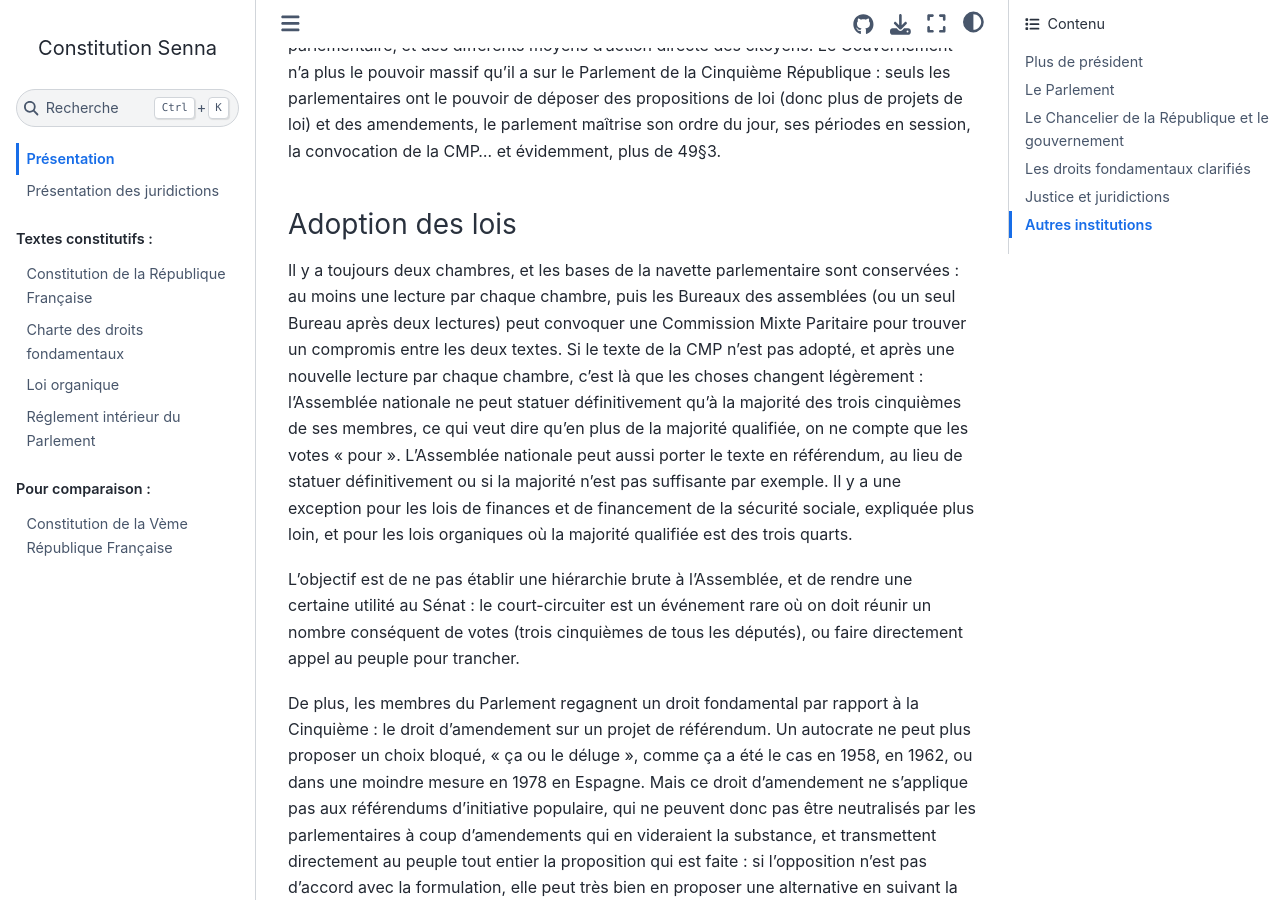
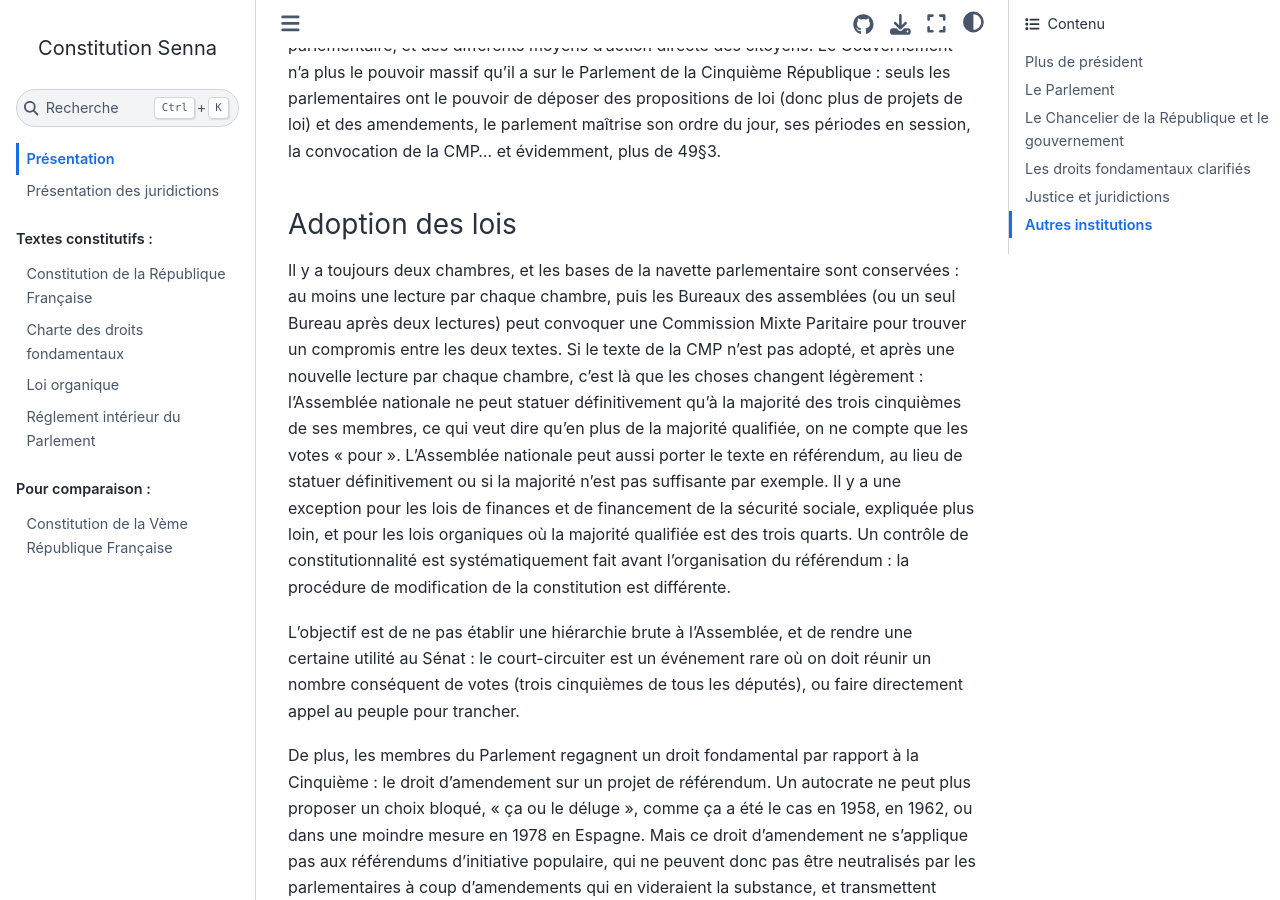
Before and after one commit to Gouvernathor/senna, a Sphinx documentation site: the page built from source/presentation.rst, in a window 1280 px wide and 900 px high, scrolled down 1603 px. Built offline with Sphinx 7.4.7 and the Sphinx Book theme 1.1.4, drawn with Linux system fonts in a browser that asks for light colours.

Commit message:
Précision sur les référendums de l'AN seule

```diff
--- a/source/presentation.rst
+++ b/source/presentation.rst
@@ -44,7 +44,7 @@
 Adoption des lois
 -----------------
 
-Il y a toujours deux chambres, et les bases de la navette parlementaire sont conservées : au moins une lecture par chaque chambre, puis les Bureaux des assemblées (ou un seul Bureau après deux lectures) peut convoquer une Commission Mixte Paritaire pour trouver un compromis entre les deux textes. Si le texte de la CMP n'est pas adopté, et après une nouvelle lecture par chaque chambre, c'est là que les choses changent légèrement : l'Assemblée nationale ne peut statuer définitivement qu'à la majorité des trois cinquièmes de ses membres, ce qui veut dire qu'en plus de la majorité qualifiée, on ne compte que les votes "pour". L'Assemblée nationale peut aussi porter le texte en référendum, au lieu de statuer définitivement ou si la majorité n'est pas suffisante par exemple. Il y a une exception pour les lois de finances et de financement de la sécurité sociale, expliquée plus loin, et pour les lois organiques où la majorité qualifiée est des trois quarts.
+Il y a toujours deux chambres, et les bases de la navette parlementaire sont conservées : au moins une lecture par chaque chambre, puis les Bureaux des assemblées (ou un seul Bureau après deux lectures) peut convoquer une Commission Mixte Paritaire pour trouver un compromis entre les deux textes. Si le texte de la CMP n'est pas adopté, et après une nouvelle lecture par chaque chambre, c'est là que les choses changent légèrement : l'Assemblée nationale ne peut statuer définitivement qu'à la majorité des trois cinquièmes de ses membres, ce qui veut dire qu'en plus de la majorité qualifiée, on ne compte que les votes "pour". L'Assemblée nationale peut aussi porter le texte en référendum, au lieu de statuer définitivement ou si la majorité n'est pas suffisante par exemple. Il y a une exception pour les lois de finances et de financement de la sécurité sociale, expliquée plus loin, et pour les lois organiques où la majorité qualifiée est des trois quarts. Un contrôle de constitutionnalité est systématiquement fait avant l'organisation du référendum : la procédure de modification de la constitution est différente.
 
 L'objectif est de ne pas établir une hiérarchie brute à l'Assemblée, et de rendre une certaine utilité au Sénat : le court-circuiter est un événement rare où on doit réunir un nombre conséquent de votes (trois cinquièmes de tous les députés), ou faire directement appel au peuple pour trancher.
 
```
